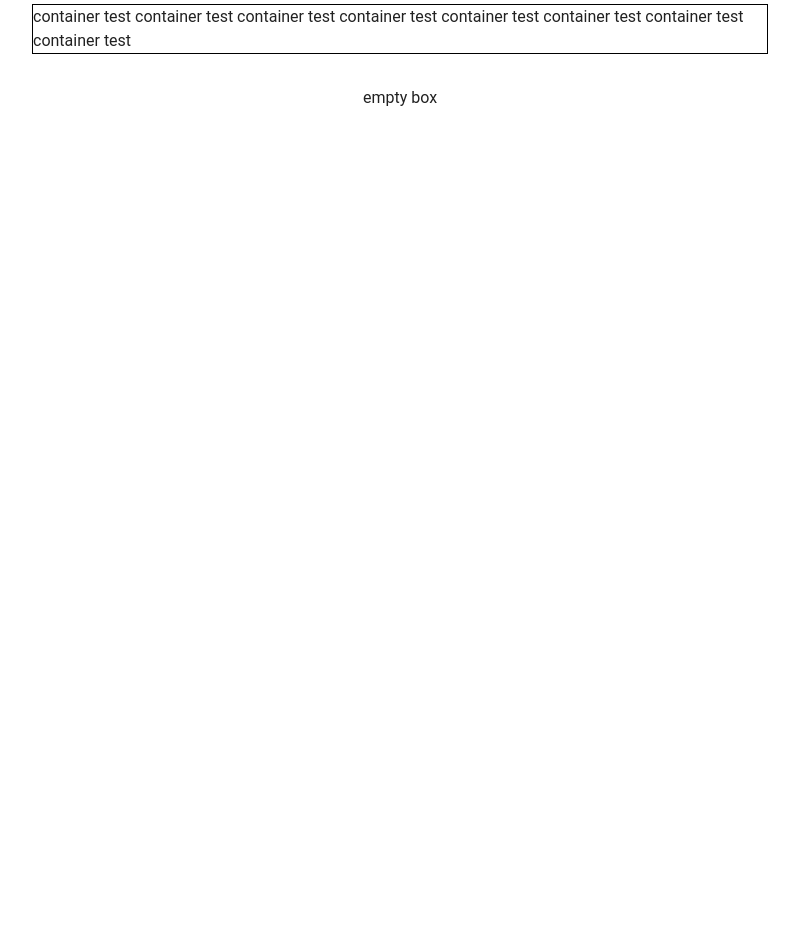
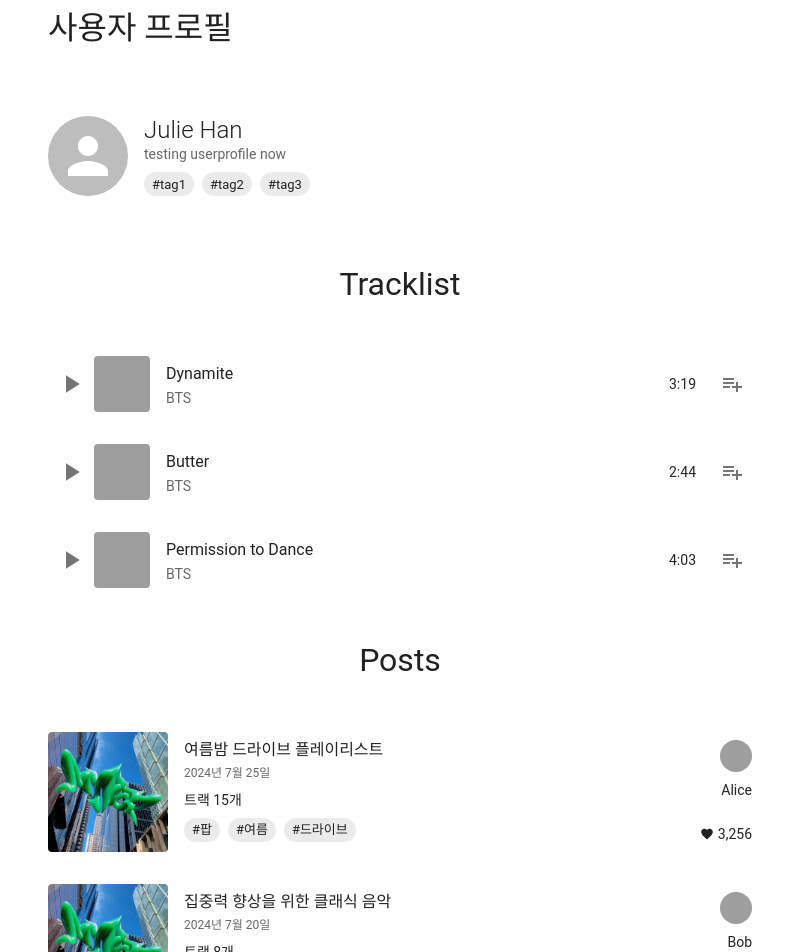
Before and after one commit to TEAM-ChillVibe/chillvibe-frontend, a React (Create React App) app: page /test in a window 1280 px wide. Shown: the part 160-1112 px from the top of the page, without its empty margins (240-1039 px from the left). Built offline with nearby package versions, Linux system fonts and the light colour scheme; grey boxes are pictures that could not be loaded.

Commit message:
feat: 아이템 미리보기용 테스트페이지, 앨범아트 샘플 이미지 추가

```diff
--- a/src/pages/temp/TestPage.jsx
+++ b/src/pages/temp/TestPage.jsx
@@ -1,23 +1,126 @@
-import { Box, Typography } from '@mui/material';
+import { Box, Grid, Typography } from '@mui/material';
 import BaseContainer from '../../components/layout/BaseContainer';
+import UserProfile from '../../components/common/UserProfile';
+import TrackListItem from '../../components/common/TrackListItem';
+import PostListItem from '../../components/common/PostListItem';
+import PostListItemMini from '../../components/common/PostListItemMini';
 
 function TestPage() {
+  const user = {
+    nickname: 'Julie Han',
+    introduction: 'testing userprofile now',
+    hashtags: ['#tag1', '#tag2', '#tag3'],
+  };
+
+  const musicList = [
+    {
+      id: 1,
+      title: 'Dynamite',
+      artist: 'BTS',
+      albumCover: 'https://example.com/dynamite.jpg',
+      duration: '3:19',
+    },
+    {
+      id: 2,
+      title: 'Butter',
+      artist: 'BTS',
+      albumCover: 'https://example.com/butter.jpg',
+      duration: '2:44',
+    },
+    {
+      id: 3,
+      title: 'Permission to Dance',
+      artist: 'BTS',
+      albumCover: 'https://example.com/ptd.jpg',
+      duration: '4:03',
+    },
+  ];
+
+  const postList = [
+    {
+      id: 1,
+      images: [
+        './albumSample.jpeg',
+        'https://example.com/image2.jpg',
+        'https://example.com/image3.jpg',
+        'https://example.com/image4.jpg',
+      ],
+      title: '여름밤 드라이브 플레이리스트',
+      date: '2024년 7월 25일',
+      trackCount: 15,
+      hashtags: ['#팝', '#여름', '#드라이브'],
+      user: {
+        name: 'Alice',
+        avatar: 'https://example.com/alice.jpg',
+      },
+      likes: 3256,
+    },
+    {
+      id: 2,
+      images: [
+        'https://example.com/image5.jpg',
+        'https://example.com/image6.jpg',
+      ],
+      title: '집중력 향상을 위한 클래식 음악',
+      date: '2024년 7월 20일',
+      trackCount: 8,
+      hashtags: ['#클래식', '#집중', '#공부'],
+      user: {
+        name: 'Bob',
+        avatar: 'https://example.com/bob.jpg',
+      },
+      likes: 180,
+    },
+  ];
+
   return (
     <BaseContainer>
+      {/*사용자 프로필*/}
       <Typography
-        sx={{
-          border: '1px solid #000',
-        }}
+        variant="title"
+        sx={{ textAlign: 'left', alignSelf: 'flex-start', ml: 2 }}
       >
-        container test container test container test container test container
-        test container test container test container test
+        사용자 프로필
       </Typography>
+      <UserProfile {...user} />
+
+      {/*트랙 리스트*/}
+      <Typography variant="title">Tracklist</Typography>
+      <Box sx={{ width: '100%' }}>
+        {musicList.map(music => (
+          <TrackListItem key={music.id} music={music} />
+        ))}
+      </Box>
+
+      {/*게시글 리스트*/}
+      <Typography variant="title">Posts</Typography>
+      <Box sx={{ width: '100%' }}>
+        {postList.map(post => (
+          <PostListItem key={post.id} post={post} />
+        ))}
+      </Box>
+
+      {/*게시글 리스트 mini (메인페이지용) */}
+      <Typography variant="title">Posts for mainpage</Typography>
+      <Grid container spacing={2}>
+        {' '}
+        {postList.map(post => (
+          <Grid item xs={6} key={post.id}>
+            {' '}
+            {/* 각 아이템이 50% 차지 */}
+            <PostListItemMini post={post} />
+          </Grid>
+        ))}
+      </Grid>
+
+      {/*empty box*/}
       <Box
         sx={{
           height: '1000px',
+          border: 1,
         }}
       >
-        empty box
+        empty box for scroll test
       </Box>
     </BaseContainer>
   );
```
Also changed, not shown: src/components/common/albumSample.jpeg (added).
